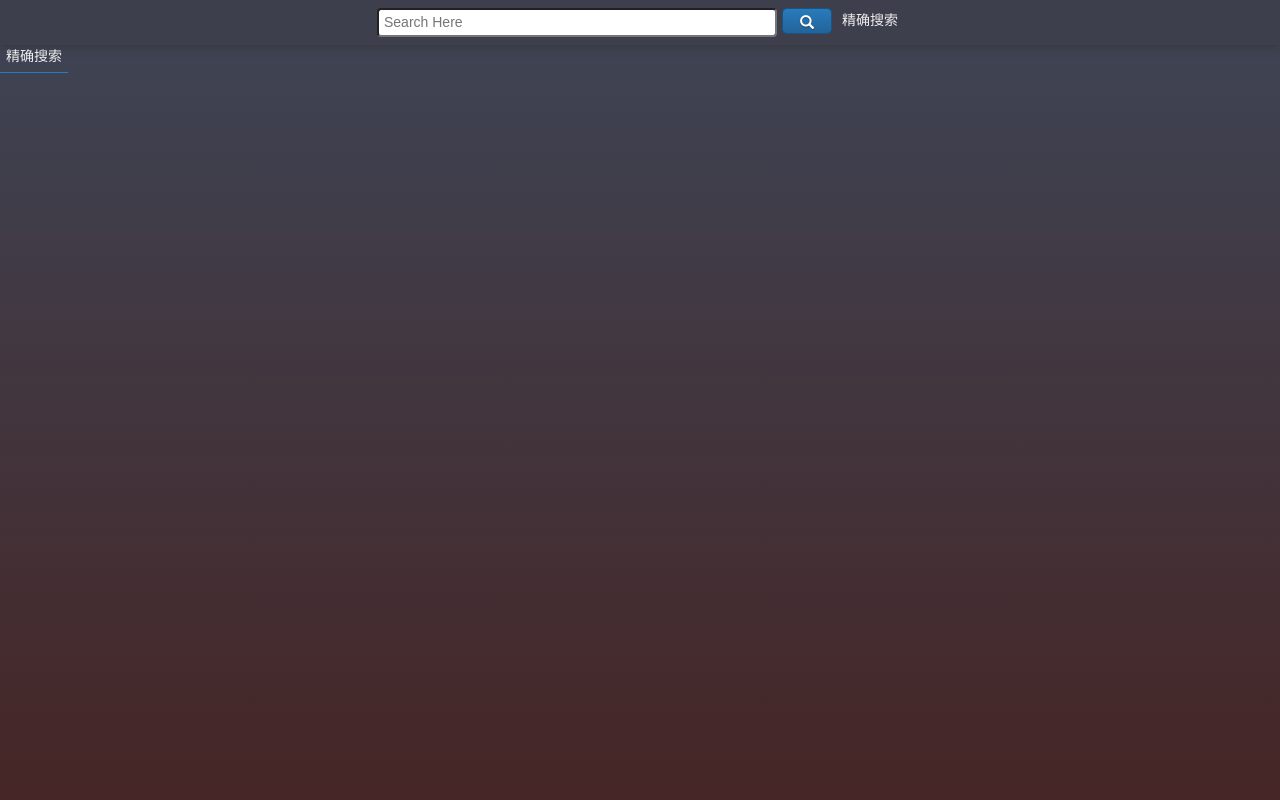
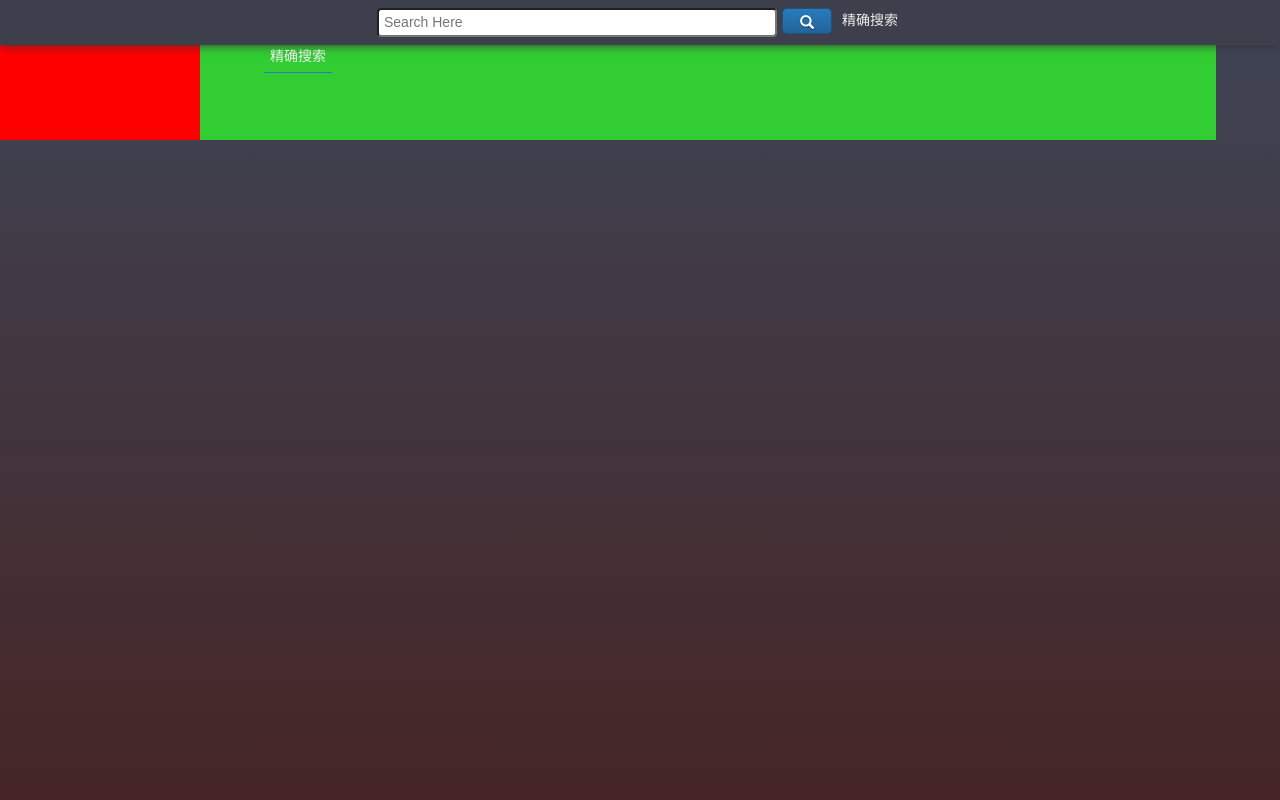
Before and after one commit to github188/hwd, a Java web app: page /arcgis_js_api/new-index in a window 1280 px wide. Run offline with Spring Boot 4, a stand-in JSP engine, Linux system fonts and the light colour scheme; the project's own start-up code is not run, and a stand-in starts its controllers and pages; some libraries are stand-ins or nearby versions.

Commit message:
css improvement

```diff
--- a/src/main/java/com/springapp/mvc/web/controller/DataApiController.java
+++ b/src/main/java/com/springapp/mvc/web/controller/DataApiController.java
@@ -1,5 +1,6 @@
 package com.springapp.mvc.web.controller;
 
+import com.alibaba.fastjson.JSON;
 import com.fasterxml.jackson.annotation.JsonView;
 import com.google.gson.Gson;
 import com.springapp.mvc.web.jsonView.Views;
@@ -170,6 +171,7 @@ public class DataApiController {
     @RequestMapping(value = "/api/advancedSearch")
     public String advancedSearch(@RequestBody NewAdvanceSearchCriteria criteria) {
         logger.debug("DataApiController advancedSearch starts-----------");
+        System.out.println("DataApiController advancedSearch starts-----------" + JSON.toJSON(criteria).toString());
         String result = deviceService.getResponse4AdvanceSearch(criteria);
 //        System.out.println(result);
         return result;
--- a/src/main/webapp/WEB-INF/pages/new-index.jsp
+++ b/src/main/webapp/WEB-INF/pages/new-index.jsp
@@ -17,6 +17,7 @@
     <title>Hooray World Device</title>
     <link rel="stylesheet" href="resources/css/bootstrap.min.css">
     <link rel="stylesheet" href="resources/css/new-base.css">
+    <link rel="stylesheet" href="resources/css/list.css">
     <script src="resources/js/lib/jquery-1.11.3.min.js"></script>
     <script src="resources/js/lib/typeahead.bundle.min.js"></script>
 </head>
@@ -42,8 +43,8 @@
     </div>
 </div>
 <div id="main">
-    <a class="advs-link advs-link-main" href="#" class="advs-link mod open" aria-role="button"
-       aria-controls="advs-wrapper">精确搜索
+    <div class="sidebar-col"></div>
+    <a class="advs-link advs-link-main mod open" href="#" role="button" aria-controls="advs-wrapper">精确搜索
         <%--<span class="advs-indicator available">Advanced Search is available</span>--%>
     </a>
 
@@ -82,11 +83,11 @@
                         <div class="col-sm-8">
                             <div class="row">
                                 <label class="col-sm-1" for="ip">单IP</label>
-                                <input type="text" id="ip" class="col-sm-3" name="ip" value="1.2.3">
-                                <label class="col-sm-1" for="ip_from">/ 从</label>
-                                <input type="text" id="ip_from" class="col-sm-3" name="ip_from" value="2.3.4">
+                                <input type="text" id="ip" class="col-sm-3" name="ip" value="1.2.3.4">
+                                <label class="col-sm-1" for="ip_from"><span class="pull-left">|</span> 从</label>
+                                <input type="text" id="ip_from" class="col-sm-3" name="ip_from" value="1.1.1.1">
                                 <label class="col-sm-1" for="ip_to">到</label>
-                                <input type="text" id="ip_to" class="col-sm-3" name="ip_to" value="3.4.5">
+                                <input type="text" id="ip_to" class="col-sm-3" name="ip_to" value="1.1.1.254">
                             </div>
                         </div>
                     </div>
@@ -149,7 +150,13 @@
                     </div>
                     <div class="row form-group">
                         <label class="col-sm-2" for="os">操作系统：</label>
-                        <input type="text" class="col-sm-8" id="os" name="os">
+
+                        <div class="col-sm-8">
+                            <div class="row">
+                                <input type="text" id="os" class="col-sm-offset-1 col-sm-11" name="os">
+
+                            </div>
+                        </div>
                     </div>
                     <div class="row form-group">
                         <label class="col-sm-2">最后更新日期：</label>
@@ -162,6 +169,7 @@
                                 <input type="date" id="time_to" name="time_to" class="col-sm-5">
                             </div>
                         </div>
+                        <span class="col-sm-2">默认为当前日期之前</span>
                     </div>
                 </fieldset>
                 <div class="form-controls">
@@ -171,11 +179,15 @@
             </form>
         </div>
     </div>
-    <section class="list-wrapper"></section>
-    <section class="map-wrapper"></section>
-    <section class="globe-wrapper"></section>
-    <section class="globe-line-wrapper"></section>
-    <section class="chart-wrapper"></section>
+    <div id="content">
+        <section class="list-wrapper">
+            <div class="result-col .for-sidebar-margin "></div>
+        </section>
+        <section class="map-wrapper"></section>
+        <section class="globe-wrapper"></section>
+        <section class="globe-line-wrapper"></section>
+        <section class="chart-wrapper"></section>
+    </div>
     <div class="processing-overlay"></div>
 </div>
 <div id="footer"></div>
--- a/src/main/webapp/resources/css/list.css
+++ b/src/main/webapp/resources/css/list.css
@@ -1,5 +1,17 @@
 @charset "UTF-8";
-#list-wrapper {
-    display: none;
+/* ------------------------ ↓ List Wrapper ---------------------- */
+.list-wrapper {
+    display: block;
     height: 100%;
+    width: 90%;
+    margin: 0 auto;
 }
+
+/* -- result list -- */
+.list-wrapper .result-col {
+    width: 100%;
+    height: 10rem;
+    background-color: #32cd32;
+}
+
+/* ------------------------  List Wrapper ↑ ---------------------- */
--- a/src/main/webapp/resources/css/new-base.css
+++ b/src/main/webapp/resources/css/new-base.css
@@ -226,22 +229,24 @@ a.visited, a:visited {
 #main .advs-link-main {
     display: inline-block;
     position: relative;
+    margin-left: 5%;
     padding: .6rem;
     z-index: 2017;
     /*background-color: #fff;*/
     border-bottom: 1px solid #287bbc;
+    float: left;
 }
 
 #main .advs-link-main .advs-indicator {
     font-weight: normal;
     font-style: normal;
     text-decoration: inherit;
-    font-size: 18px;
+    font-size: 1.8rem;
     color: #13b7f1;
     content: "\e025";
     margin-top: -4px;
-    height: 16px;
-    width: 14px;
+    height: 1.6rem;
+    width: 1.4rem;
     overflow: hidden;
     display: inline-block;
     vertical-align: middle;
@@ -406,3 +402,45 @@ a.visited, a:visited {
 }
 
 /*-------------------------- ↑ advanced search---------------------*/
+
+/* -- sidebar -- */
+.sidebar-col {
+    z-index: 100;
+    width: 20rem;
+    height: 10rem;
+    float: left;
+    background-color: #ff0000;
+}
+
+/*侧边栏显示，需要正文内容缩进，以免内容与边栏覆盖，margin-left的值与.sidebar-col的width一致*/
+.for-sidebar-margin {
+    margin-left: 20rem;
+}
+
+/*---------------------------- ↓媒体查询 -----------------------------*/
+/*超级小屏幕，暂时不做处理，用不到*/
+@media (max-width: 480px) and (min-width: 320px) {
+}
+
+/* 超小屏幕（手机，小于768）*/
+@media (max-width: 767px) and (min-width: 480px) {
+    #header .global-search-form .global-search-input {
+        width: 25rem;
+    }
+}
+
+/* 小屏幕（平板，大于等于 768px） */
+@media (min-width: 768px) and (max-width: 991px) {
+    #header .global-search-form .global-search-input {
+        width: 33rem;
+    }
+}
+
+/* 中等屏幕（桌面显示器，大于等于 992px） */
+@media (min-width: 992px) and (max-width: 1199px) {
+}
+
+/* 大屏幕（大桌面显示器，大于等于 1200px） */
+@media (min-width: 1200px) {
+
+}
--- a/src/main/webapp/resources/js/new-index.js
+++ b/src/main/webapp/resources/js/new-index.js
@@ -1,13 +1,16 @@
 var $advs = $('.advs-wrapper');
 $(function () {
     "use strict";
+    //input suggestions
     suggestCursorToggle();
     inputSuggest($('.global-search-input'), "api/getSuggestions?search=");
+
+    //date default value
+    $('#time_to').val(new Date().toDateInputValue());
 
     /*-------------listener-----------*/
     //global search form
     $('.global-search-form').on('submit', function (e) {
-        e.preventDefault();
         console.log(e);
     });
     //advanced search link
@@ -147,3 +150,10 @@ function advsSearch(form) {
     console.log(obj);
     newSearch(obj);
 }
+
+//Format the date value
+Date.prototype.toDateInputValue = (function () {
+    var local = new Date(this);
+    local.setMinutes(this.getMinutes() - this.getTimezoneOffset());
+    return local.toJSON().slice(0, 10);
+});
```
Also changed, not shown: other parts of src/main/webapp/resources/css/new-base.css (+11 -17 lines).
